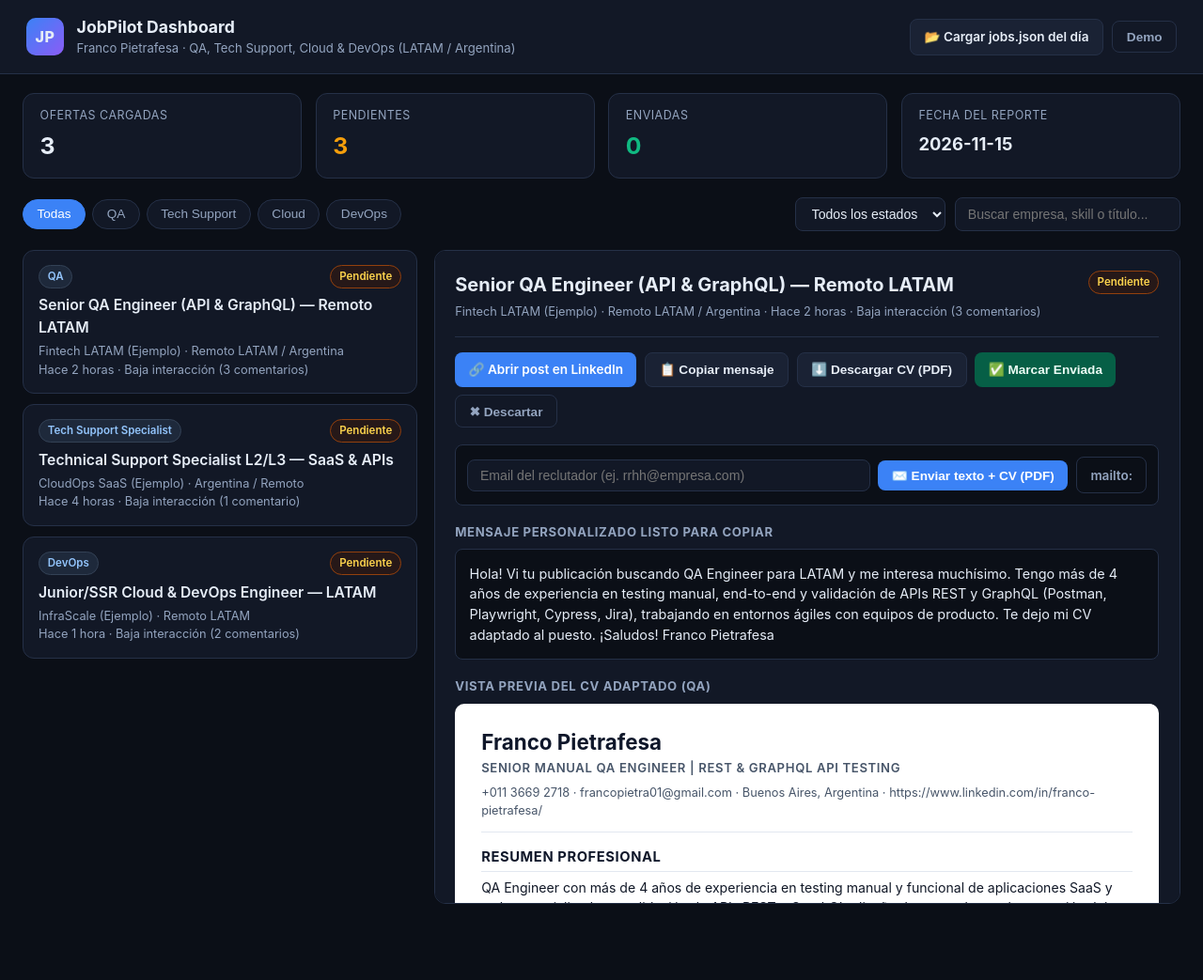
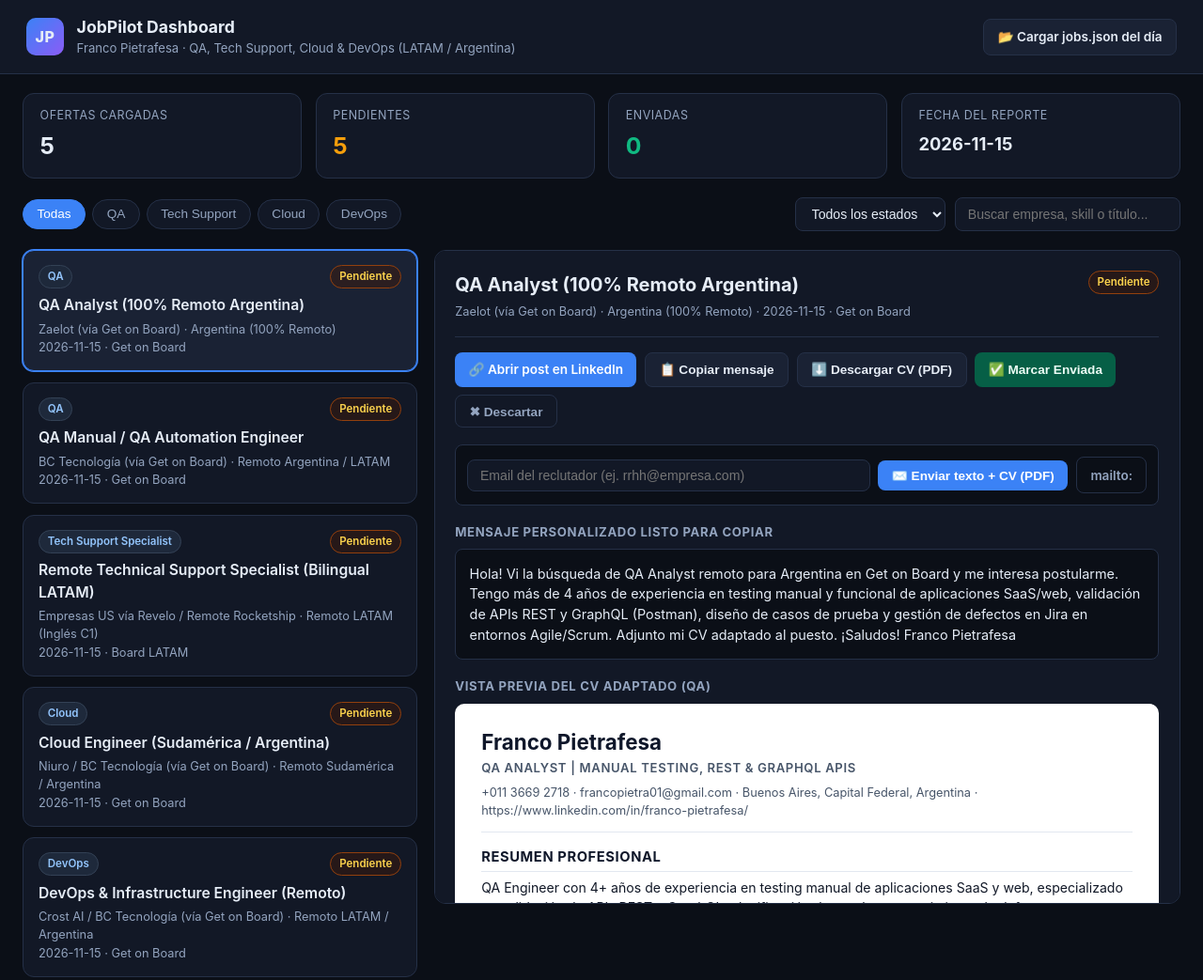
Before and after one commit to FrancoPietrafesa/JobPilot, a plain HTML site: page index.html in a window 1280 px wide. Shown: the whole page at 94% size. Before the commit the page ends 1002 px from the top, so only its background shows below. Drawn offline with nearby package versions, Linux system fonts and the light colour scheme.

Commit message:
Add files via upload

```diff
--- a/app.js
+++ b/app.js
@@ -519,12 +519,20 @@ document.getElementById("jsonFileInput").addEventListener("change", async (e) =>
   }
 });
 
-document.getElementById("resetDemoBtn").addEventListener("click", () => {
-  localStorage.removeItem(STORAGE_KEY_DATA);
-  state.dataset = DEMO_DATA;
-  state.selectedId = DEMO_DATA.jobs[0]?.id || null;
-  render();
-  showToast("Datos de ejemplo restaurados");
-});
+async function loadRemoteJobsJson() {
+  try {
+    const res = await fetch(`./jobs.json?t=${Date.now()}`, { cache: "no-store" });
+    if (!res.ok) return;
+    const parsed = await res.json();
+    if (!Array.isArray(parsed.jobs)) return;
+    state.dataset = parsed;
+    state.selectedId = parsed.jobs[0]?.id || null;
+    localStorage.setItem(STORAGE_KEY_DATA, JSON.stringify(parsed));
+    render();
+  } catch {
+    // Ignore when opened via file:// or before jobs.json exists
+  }
+}
 
 render();
+loadRemoteJobsJson();
--- a/index.html
+++ b/index.html
@@ -20,9 +20,6 @@
         📂 Cargar jobs.json del día
       </label>
       <input id="jsonFileInput" type="file" accept=".json,application/json" hidden />
-      <button id="resetDemoBtn" class="btn btn-ghost" title="Volver a datos de ejemplo">
-        Demo
-      </button>
     </div>
   </header>
 
```
